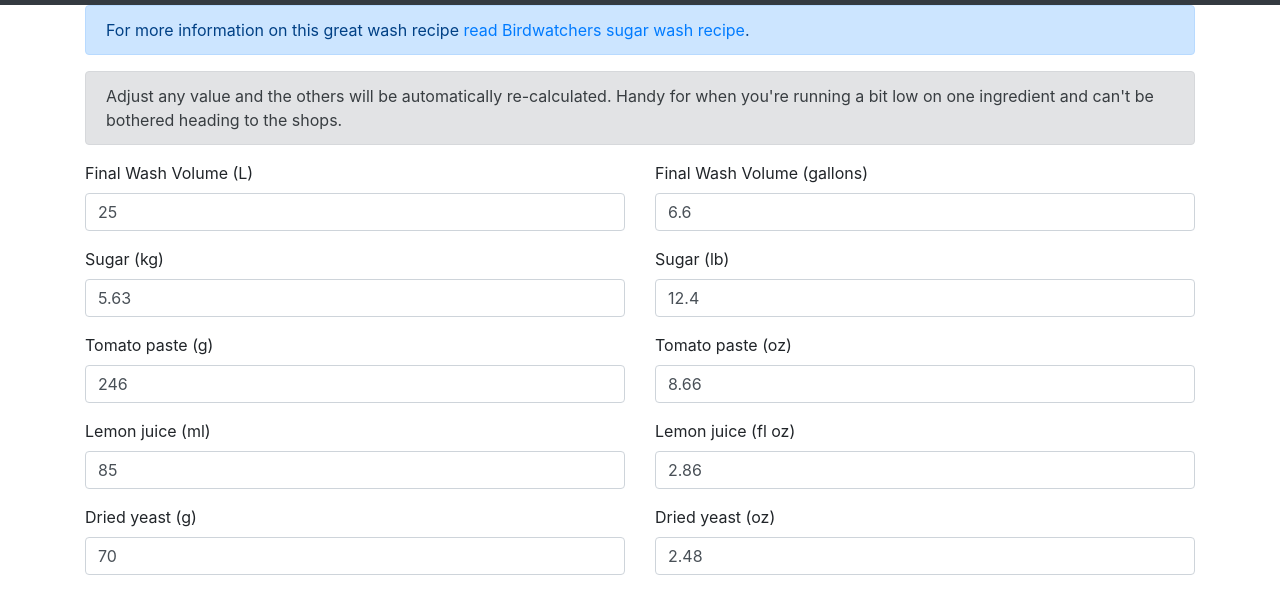
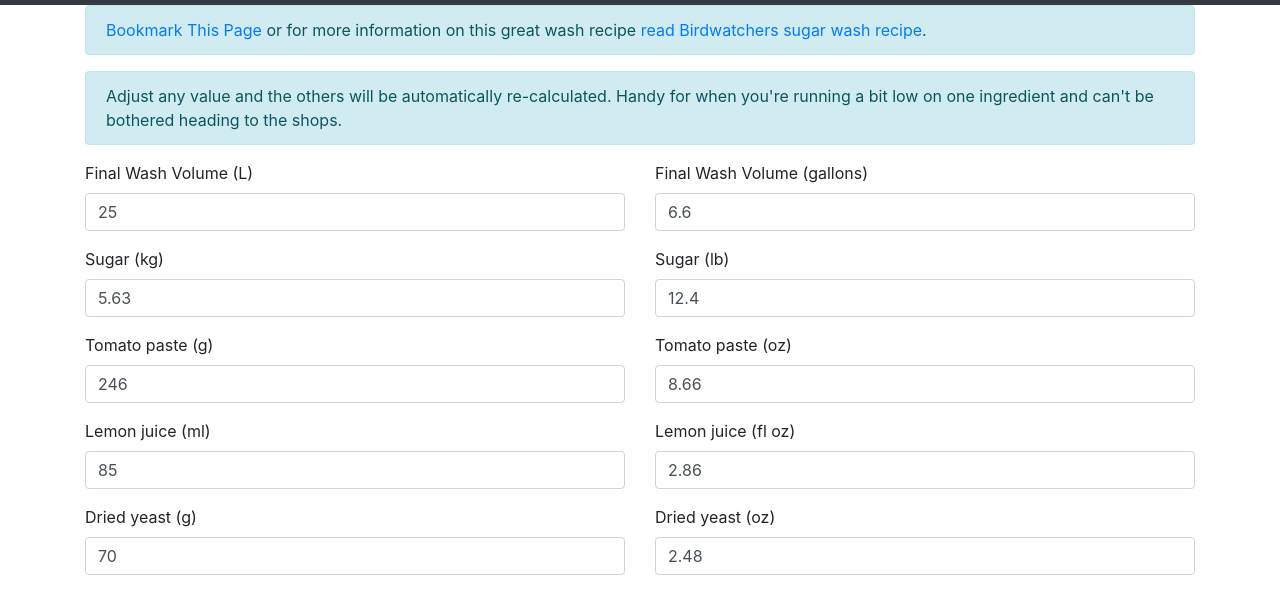
Before and after one commit to coderpatros/tpw-calculator, a plain HTML site: page index.html in a window 1280 px wide. Shown: the part 51-664 px from the top of the page. Drawn offline with Linux system fonts and the light colour scheme.

Commit message:
Change all the alerts to info

```diff
--- a/index.html
+++ b/index.html
@@ -10,15 +10,14 @@
         <nav class="navbar navbar-expand-md navbar-dark bg-dark">
             <a class="navbar-brand d-none d-sm-block" href="#">Birdwatchers Tomato Paste Wash Calculator</a>
             <a class="navbar-brand d-block d-sm-none" href="#">TPW Calculator</a>
-            </div>
         </nav>
         <div class="container">
             <div class="row">
                 <div class="col">
-                    <div class="alert alert-primary" role="alert">
-                        For more information on this great wash recipe <a href="https://homedistiller.org/forum/viewtopic.php?f=14&t=5018" target="_blank">read Birdwatchers sugar wash recipe</a>.
+                    <div class="alert alert-info" role="alert">
+                        <a href="" title="Bookmark This Page">Bookmark This Page</a> or for more information on this great wash recipe <a href="https://homedistiller.org/forum/viewtopic.php?f=14&t=5018" target="_blank">read Birdwatchers sugar wash recipe</a>.
                     </div>
-                    <div class="alert alert-secondary" role="alert">
+                    <div class="alert alert-info" role="alert">
                         Adjust any value and the others will be automatically re-calculated. Handy for when you're running a bit low on one ingredient and can't be bothered heading to the shops.
                     </div>
                 </div>
```
